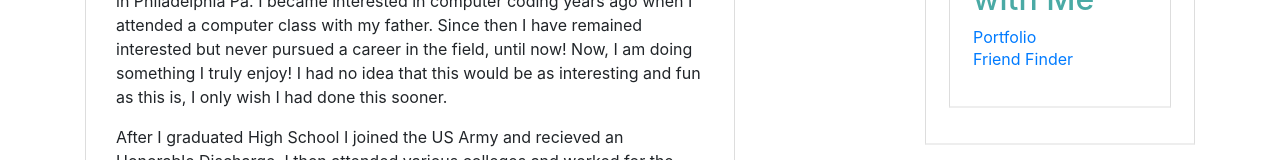
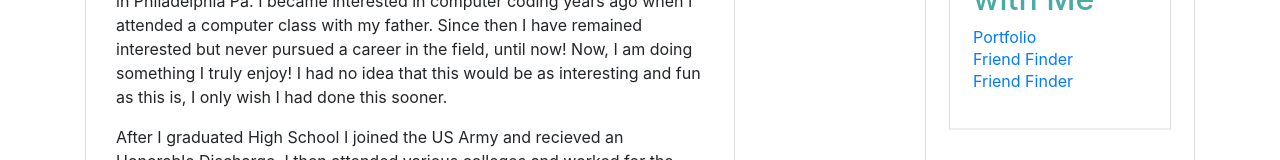
Before and after one commit to GiantOz/Responsive-Portfolio, a plain HTML site: page index.html in a window 1280 px wide. Shown: the part 452-612 px from the top of the page. Drawn offline with nearby package versions, Linux system fonts and the light colour scheme.

Commit message:
Update index.html

```diff
--- a/index.html
+++ b/index.html
@@ -64,6 +64,7 @@
 
                     <li><a href="https://giantoz.github.io/Responsive-Portfolio/">Portfolio</a></li>
                     <li><a href="https://giantoz-friend-finder.herokuapp.com/">Friend Finder</a></li>
+                        <li><a href="https://still-inlet-52096.herokuapp.com/">Friend Finder</a></li>
 
                 </ul>
                 </div>
```
